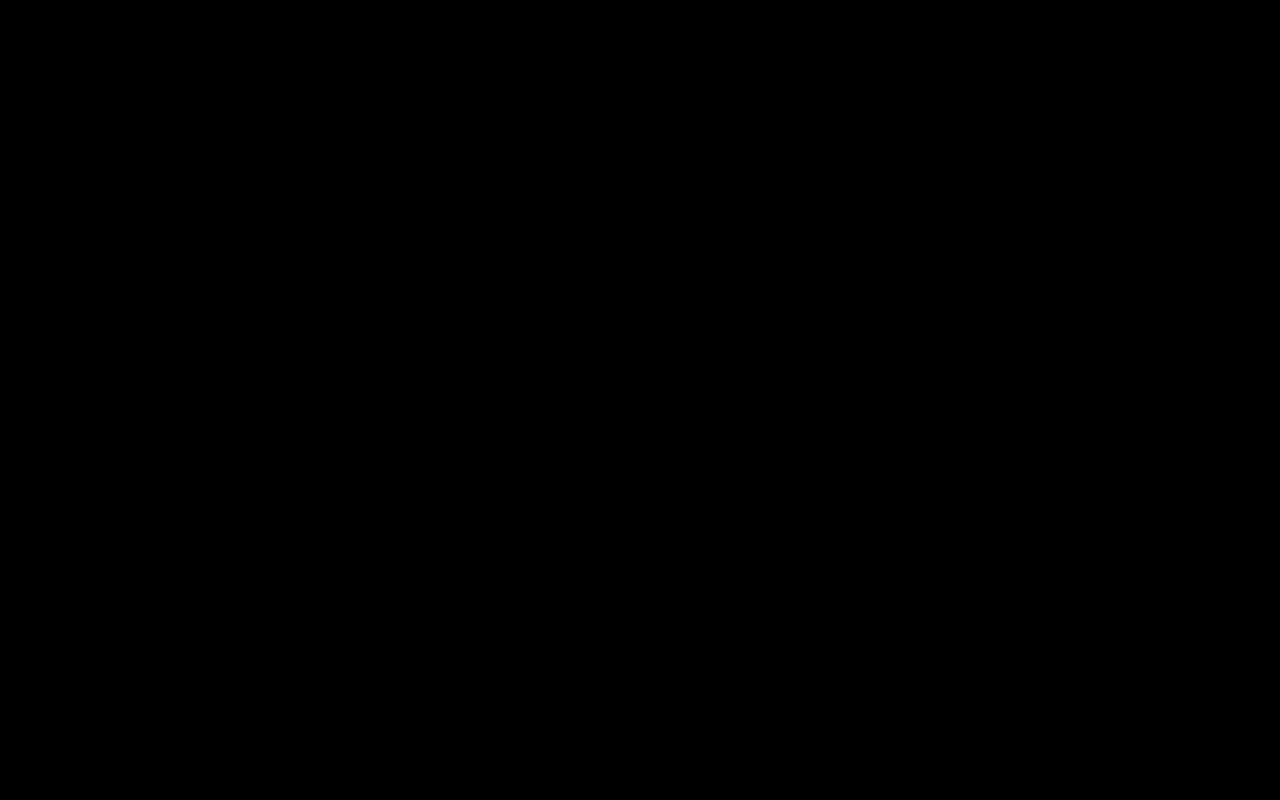
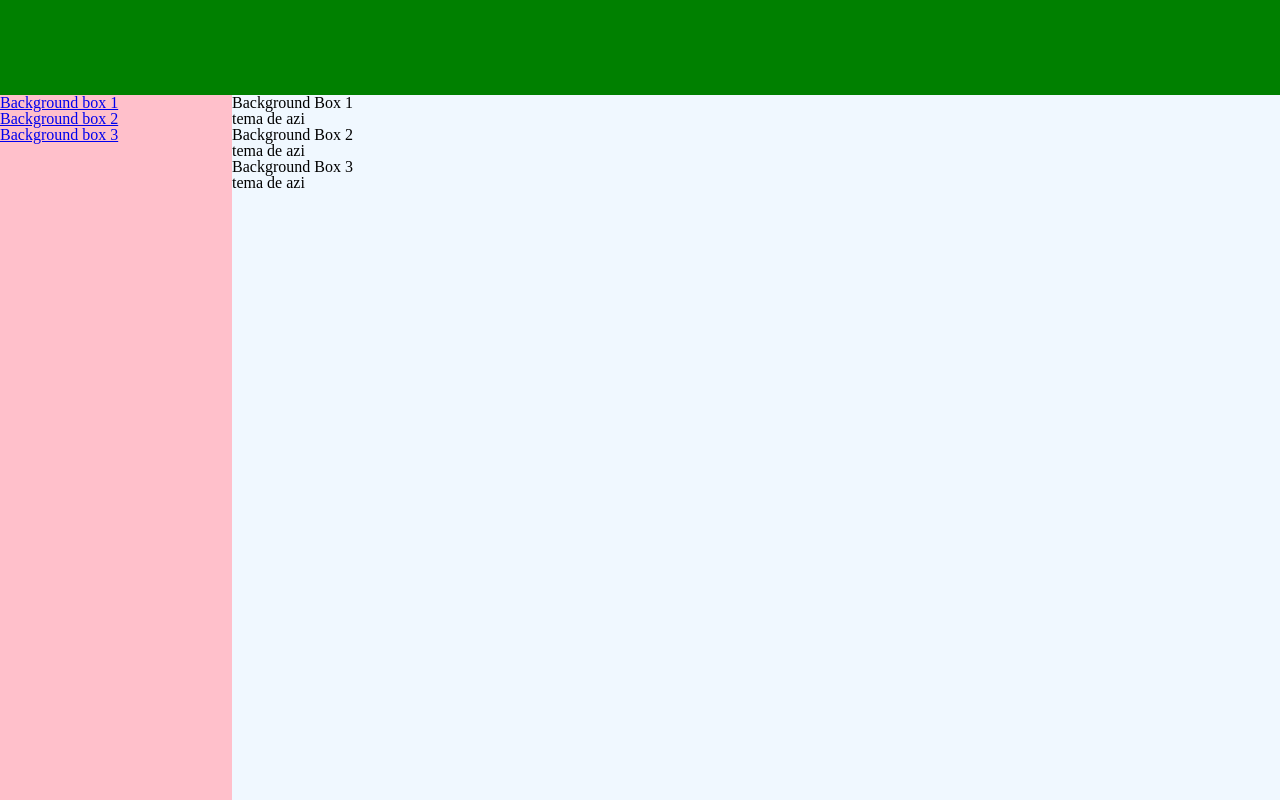
Before and after one commit to alexcracea/css-advanced, a website: page index.html in a window 1280 px wide. Drawn offline with Linux system fonts and the light colour scheme.

Commit message:
lectia-1: Create styleguide layout

```diff
--- a/index.html
+++ b/index.html
@@ -6,8 +6,32 @@
   <meta name="viewport" content="width=device-width, initial-scale=1.0">
   <title>CSS Advanced</title>
   <link rel="stylesheet" href="css/main.css">
+  <link rel="stylesheet" href="css/styleguide.css">
 </head>
 <body>
-  hellow css advanced
+  <header class="header"></header>
+  <main class="main">
+    <aside class="sidebar-area">
+      <ul>
+        <li><a href="#background-box-1">Background box 1</a></li>
+        <li><a href="#background-box-2">Background box 2</a></li>
+        <li><a href="#background-box-3">Background box 3</a></li>
+      </ul>
+    </aside>
+    <content class="content-area">
+      <div class="section" id="background-box-1">
+        <h2 class="section__title">Background Box 1</h2>
+        <div class="section__content">tema de azi</div>
+      </div>
+      <div class="section" id="background-box-2">
+        <h2 class="section__title">Background Box 2</h2>
+        <div class="section__content">tema de azi</div>
+      </div>
+      <div class="section" id="background-box-3">
+        <h2 class="section__title">Background Box 3</h2>
+        <div class="section__content">tema de azi</div>
+      </div>
+    </content>
+  </main>
 </body>
 </html>
--- a/scss/main.scss
+++ b/scss/main.scss
@@ -1,8 +1,3 @@
 @import 'base/colors';
 @import 'base/reset';
 @import 'layout/section';
-
-
-body {
-  background-color: $black;
-}
--- /dev/null
+++ b/scss/styleguide.scss
@@ -0,0 +1,25 @@
+@import 'base/colors';
+
+$header-height: 95px;
+$sidebar-width: 232px;
+
+.header {
+  height: $header-height;
+  background-color: green;
+}
+
+.main {
+  display: flex;
+  height: calc(100vh - $header-height);
+}
+
+.sidebar-area {
+  width: $sidebar-width;
+  background-color: pink;
+}
+
+.content-area {
+  width: calc(100% - $sidebar-width);
+  background-color: aliceblue;
+  overflow-y: auto;
+}
```
Also changed, not shown: css/main.css, css/styleguide.css (added).
